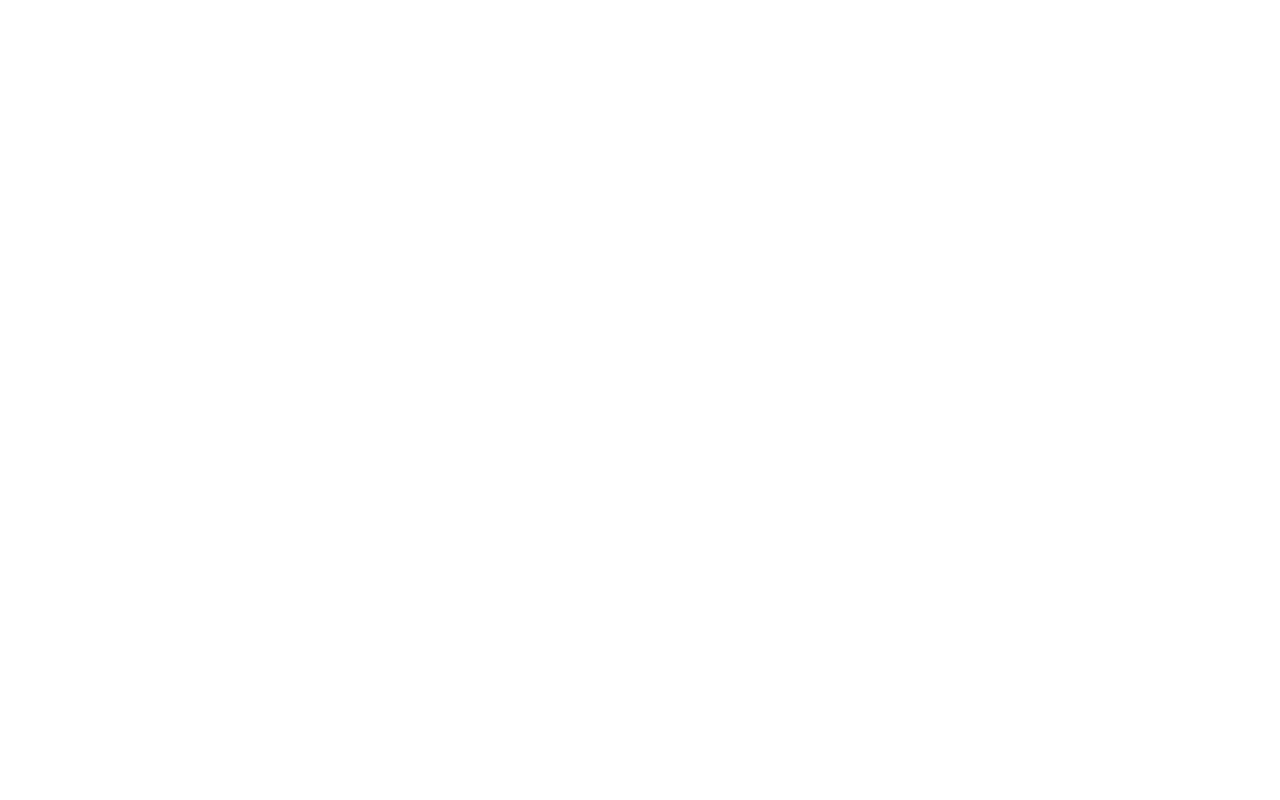
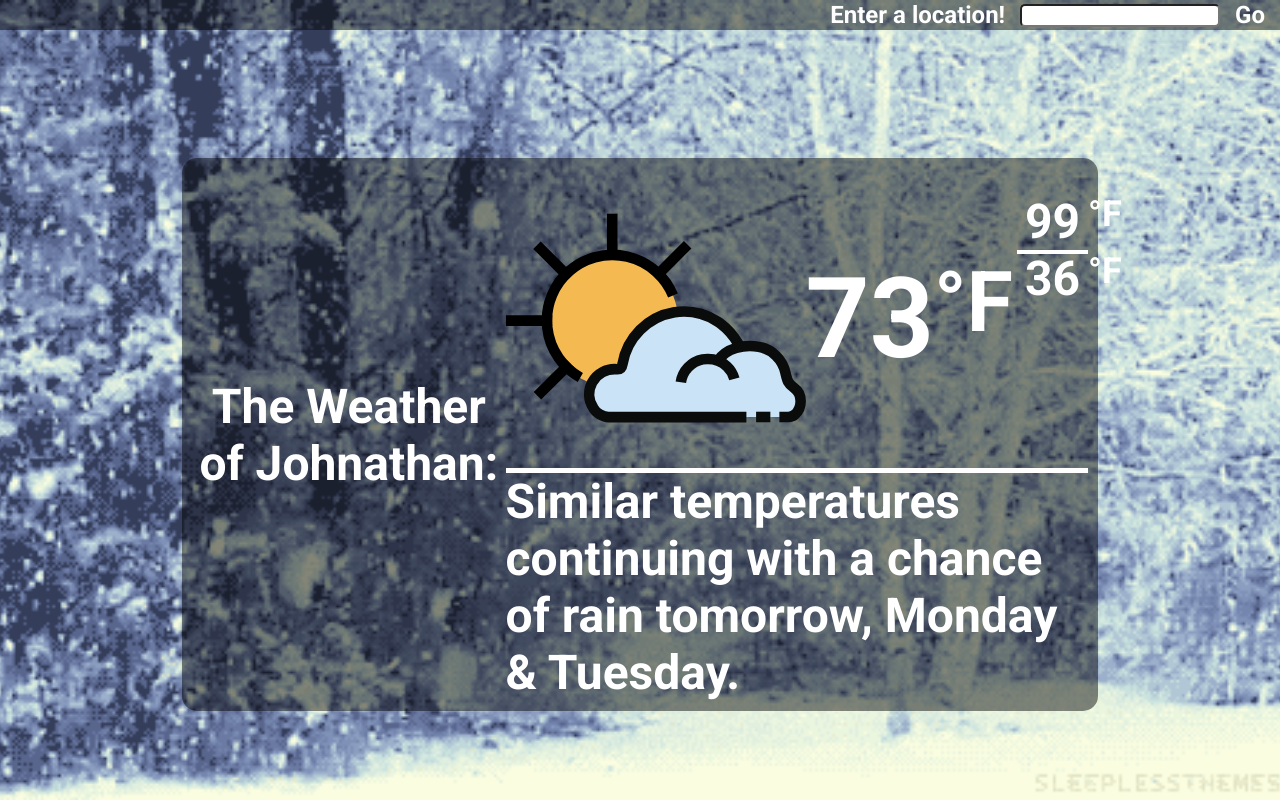
Before and after one commit to Mad-Catter/odin-weather, a website built with webpack: page src/template.html in a window 1280 px wide. Built offline with nearby package versions, Linux system fonts and the light colour scheme; some packages are replaced by stand-ins of ours; no server answers.

Commit message:
Added dummy visuals and started to hookup the display to the api changes

```diff
--- a/package.json
+++ b/package.json
@@ -26,6 +26,7 @@
     "style-loader": "^4.0.0",
     "webpack": "^5.105.3",
     "webpack-cli": "^6.0.1",
+    "webpack-dev-server": "^5.2.3",
     "webpack-merge": "^6.0.1"
   }
 }
--- /dev/null
+++ b/src/changeDisplay.js
@@ -0,0 +1,20 @@
+const location = document.querySelector('#location');
+const icon = document.querySelector('#icon');
+const currentTemp = document.querySelector('.current');
+const tempMax = document.querySelector('.max');
+const tempMin = document.querySelector('.min');
+const desc = document.querySelector('.desc');
+
+function changeDisplay(data) {
+  // Need to change the first letter to be capped
+  location.textContent = data.location;
+  // icon.src = ????
+  currentTemp.textContent = data.temp;
+  tempMax.textContent = data.tempMax;
+  tempMin.textContent = data.tempMin;
+  desc.textContent = data.desc;
+
+  // GIPHY BACKGROUND CHANGE HERE
+}
+
+export default changeDisplay;
--- a/src/index.js
+++ b/src/index.js
@@ -0,0 +1,53 @@
+import key from './key.js';
+import changeDisplay from './changeDisplay.js';
+import './style.css';
+async function getWeather(location) {
+  async function getWeather(location) {
+    const link = `https://weather.visualcrossing.com/VisualCrossingWebServices/rest/services/timeline/${location}${key}`;
+    let response;
+    try {
+      response = await fetch(link);
+    } catch (error) {
+      console.log(error);
+    }
+    if (!response.ok) {
+      const text = await response.text();
+      console.log(text);
+      throw new Error(`Error: ${response.status}.  Message: ${text}`);
+    }
+    const json = await response.json();
+    console.log(json);
+    const data = {
+      location: json.address,
+      icon: json.currentConditions.icon,
+      temp: json.currentConditions.temp,
+      tempMax: json.days[0].tempmax,
+      tempMin: json.days[0].tempmin,
+      desc: json.description,
+    };
+    console.log(data);
+    return data;
+  }
+  return getWeather(location).catch((error) => {
+    console.log(error);
+  });
+}
+const defaultLocation = 'belchertown';
+
+// getWeather(defaultLocation);
+getWeather(defaultLocation).catch((error) => {
+  console.log('weee');
+  console.log(error);
+});
+const button = document.querySelector('button');
+const search = document.querySelector('#search');
+button.addEventListener('click', async (e) => {
+  let data = await getWeather(search.value);
+  changeDisplay(data);
+});
+// Function to take a location and get data from the api.
+// Need to have an error handling for both if the user inputs nonsense or if the api is somehow broken.
+// After the json is retrieved.  Need a function that takes the Current temp, max and min temps of the day(day 0), the short description, current weather, and icon
+// This info is handed off into a new module for displaying the info.
+// The display module will display the current temps in bold white with a transparent background for visibility.  The entire page will have a background for these weathers:
+// Clear, rain, cloudy, thunder, snow, windy???
--- /dev/null
+++ b/src/style.css
@@ -0,0 +1,99 @@
+* {
+  font-family: 'Roboto', sans-serif;
+  color: white;
+  font-weight: bold;
+  margin: 0;
+  padding: 0;
+}
+header {
+  display: flex;
+  justify-content: end;
+  height: 30px;
+  align-items: center;
+}
+label,
+button {
+  font-size: 1.5rem;
+}
+button {
+  background: none;
+  border: none;
+  margin-right: 15px;
+}
+input {
+  border-radius: 5px;
+  margin: 0 15px;
+  width: 200px;
+  font-family: 'Roboto', sans-serif;
+  font-size: inherit;
+  color: black;
+}
+body {
+  height: 100vh;
+  background-image: url('./snow.gif');
+  background-repeat: no-repeat;
+  background-size: cover;
+  background-position: center;
+}
+
+header,
+.content {
+  background-color: rgba(0, 0, 0, 0.473);
+}
+.content {
+  width: 70vw;
+  margin: 10% auto;
+  display: flex;
+  align-items: center;
+  border-radius: 15px;
+  padding: 10px;
+}
+h1 {
+  width: 35%;
+  font-size: 3rem;
+  text-align: center;
+}
+.main-content {
+  width: 65%;
+  display: flex;
+  flex-direction: column;
+}
+
+.upper-content {
+  display: flex;
+  align-items: center;
+  border-bottom: solid white 5px;
+  justify-content: space-evenly;
+  position: relative;
+}
+.all-temps {
+  position: relative;
+  width: 50%;
+}
+.all-temps > p {
+  font-size: 7rem;
+}
+.minmax {
+  position: absolute;
+  right: 0px;
+  top: -60px;
+}
+.max {
+  border-bottom: white 4px solid;
+}
+.max,
+.min {
+  padding: 0 8px;
+}
+p {
+  font-size: 3rem;
+}
+img {
+  width: 300px;
+  height: 300px;
+}
+
+.temp {
+  font-size: 75%;
+  position: absolute;
+}
--- a/src/template.html
+++ b/src/template.html
@@ -4,6 +4,38 @@
     <meta charset="UTF-8" />
     <meta name="viewport" content="width=device-width, initial-scale=1.0" />
     <title>Document</title>
+    <link rel="preconnect" href="https://fonts.googleapis.com" />
+    <link rel="preconnect" href="https://fonts.gstatic.com" crossorigin />
+    <link
+      href="https://fonts.googleapis.com/css2?family=Roboto:ital,wght@0,100..900;1,100..900&display=swap"
+      rel="stylesheet"
+    />
   </head>
-  <body></body>
+  <body>
+    <header>
+      <label for="search">Enter a location!</label>
+      <input type="search" name="search" id="search" />
+      <button type="button">Go</button>
+    </header>
+
+    <div class="content">
+      <h1>The Weather of <span id="location">Johnathan</span>:</h1>
+      <div class="main-content">
+        <div class="upper-content">
+          <img src="partly-cloudy-day.svg" alt="partly cloudy day" id="icon" />
+          <div class="all-temps">
+            <p><span class="current">73</span><span class="temp">°F</span></p>
+            <div class="minmax">
+              <p><span class="max">99</span><span class="temp">°F</span></p>
+              <p><span class="min">36</span><span class="temp">°F</span></p>
+            </div>
+          </div>
+        </div>
+        <p class="desc">
+          Similar temperatures continuing with a chance of rain tomorrow, Monday
+          & Tuesday.
+        </p>
+      </div>
+    </div>
+  </body>
 </html>
```
Also changed, not shown: src/partly-cloudy-day.svg (added), src/snow.gif (added), 3 other files.
